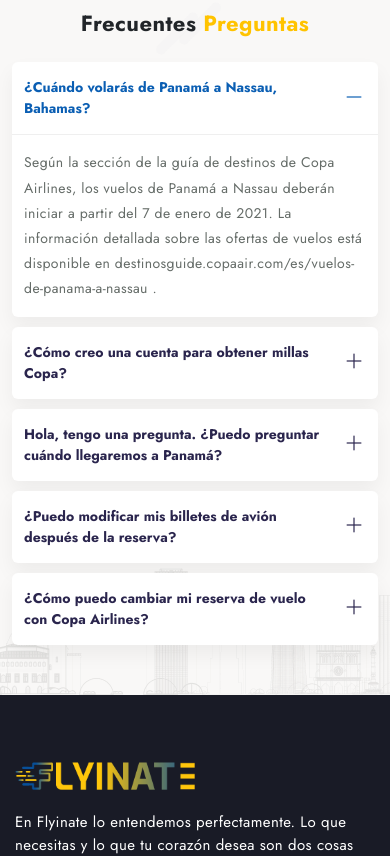
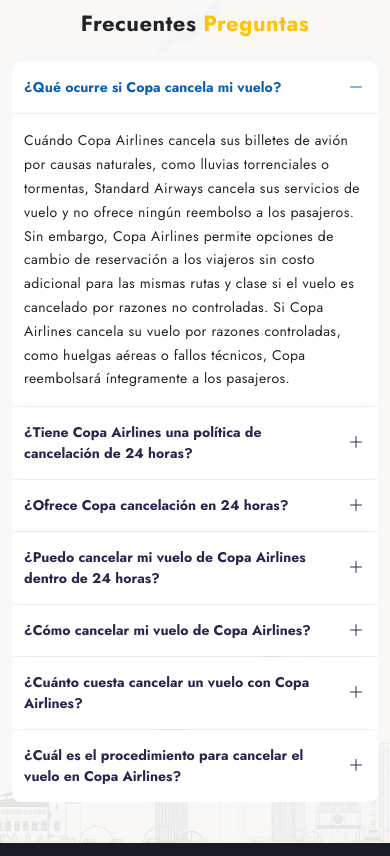
Before and after one commit to SNVA0011/CopaFlyinate, a Next.js app: page /cancelacion in a window 390 px wide. Shown: the part 2808-3664 px from the top of the page. Built offline with nearby package versions, Linux system fonts and the light colour scheme.

Commit message:
faq-content-update

```diff
--- a/pages/cancelacion.js
+++ b/pages/cancelacion.js
@@ -13,10 +13,11 @@
     return (
         <>
             <PageHead
-                title="Flyinate | Cancelación"
-                description=""
-                keywords=""
+                title='Cancelación de vuelos de Copa Airlines | Flyinate'
+                description='Obtenga toda la información sobre "Cómo cancelar su vuelo de Copa Airlines" y también lea sus últimas políticas de cancelación para proceder con el proceso.'
+                keywords='Copa Airlines cancelación de vuelo, cancelar vuelo Copa Airlines, cancelar vuelo en Copa Airlines, Copa Airlines cancelar vuelo'
             />
+
 
             <BreadHero title="Cancelación" linkhtml={<><ul className='breadcrumb text-white'>
                 <li className="breadcrumb-item" > <Link href="/">Casa</Link> </li>
@@ -89,24 +90,32 @@
                 titleTwo={`Preguntas`}
                 FaqLists={[
                     {
-                        'title': '¿Cuándo volarás de Panamá a Nassau, Bahamas?',
-                        'content': 'Según la sección de la guía de destinos de Copa Airlines, los vuelos de Panamá a Nassau deberán iniciar a partir del 7 de enero de 2021. La información detallada sobre las ofertas de vuelos está disponible en destinosguide.copaair.com/es/vuelos-de-panama-a-nassau .'
+                        'title': '¿Qué ocurre si Copa cancela mi vuelo?',
+                        'content': 'Cuándo Copa Airlines cancela sus billetes de avión por causas naturales, como lluvias torrenciales o tormentas, Standard Airways cancela sus servicios de vuelo y no ofrece ningún reembolso a los pasajeros. Sin embargo, Copa Airlines permite opciones de cambio de reservación a los viajeros sin costo adicional para las mismas rutas y clase si el vuelo es cancelado por razones no controladas. Si Copa Airlines cancela su vuelo por razones controladas, como huelgas aéreas o fallos técnicos, Copa reembolsará íntegramente a los pasajeros.'
                     },
                     {
-                        'title': '¿Cómo creo una cuenta para obtener millas Copa?',
-                        'content': 'Como se indica en copaair.com, para unirse a ConnectMiles debe crear una cuenta proporcionando información personal en el sitio web de la empresa. Para ganar millas, simplemente proporcione su número ConnectMiles al reservar vuelos. Cuando realice el check-in para su vuelo, confirme que su número de ConnectMiles aparezca en su tarjeta de embarque y asegúrese de que el nombre en su tarjeta de embarque coincida con el nombre asociado con su cuenta ConnectMiles.'
+                        'title': '¿Tiene Copa Airlines una política de cancelación de 24 horas?',
+                        'content': 'Sí, Copa Airlines tiene una política de cancelación definida de 24 horas, que le permite cancelar su vuelo dentro de las 24 horas de la reserva. Con esto, usted puede hacer uso de su reembolso total del boleto de Copa, sólo si ha hecho su cancelación dentro de las 24 horas. De lo contrario, después de 24 horas, tendrá que pagar los gastos de cancelación y la política de 24 horas de Copa Airlines no será aplicable.'
                     },
                     {
-                        'title': 'Hola, tengo una pregunta. ¿Puedo preguntar cuándo llegaremos a Panamá?',
-                        'content': 'Porque nuestro vuelo fue cancelado. Fecha del vuelo 17.3.2020 número CM 505 Gracias por la respuesta.'
+                        'title': '¿Ofrece Copa cancelación en 24 horas?',
+                        'content': 'Sí, Copa Airlines ofrece 24 horas de cancelación para sus pasajeros. Si cancela su billete dentro de las 24 horas siguientes a la reserva, la compañía aérea no le cobrará gastos de cancelación. Si desea cancelar su billete de avión de Copa Airlines, sólo tiene que visitar el sitio web estándar de la compañía aérea. A continuación, haga clic en la sección "mis viajes" e introduzca el número de referencia de la reserva y el nombre del pasajero en la casilla correspondiente. Seleccione la opción "cancelar reserva", elija la forma de pago y abone los gastos de cancelación aplicables. Una vez completado el procedimiento, la compañía aérea le enviará por correo electrónico la confirmación de la cancelación del vuelo de Copa Airlines.'
                     },
                     {
-                        'title': '¿Puedo modificar mis billetes de avión después de la reserva?',
-                        'content': 'Sí, Alitalia le permite seleccionar y reservar su asiento durante la reserva o posteriormente a través de la sección Mis reservas de su sitio web. Puede haber una tarifa adicional por elegir ciertos asientos.',
+                        'title': '¿Puedo cancelar mi vuelo de Copa Airlines dentro de 24 horas?',
+                        'content': 'Sí, definitivamente usted puede cancelar su vuelo de Copa Airlines dentro de 24 horas convenientemente. Si cancela su vuelo con Copa Airlines dentro de las 24 horas de haber hecho la reservación, entonces tiene derecho a solicitar un reembolso completo sin pagar ningún cargo extra. Si usted tiene un boleto no reembolsable, entonces usted no es elegible para tomar el importe total pagado en el momento de la reserva de acuerdo con la política de Copa Airlines.'
                     },
                     {
-                        'title': '¿Cómo puedo cambiar mi reserva de vuelo con Copa Airlines?',
-                        'content': 'Puedes cambiar o modificar tu reserva con Copa Airlines en línea. Para hacerlo, inicia sesión en tu sitio web oficial, ingresa tu número de reserva y apellido, y selecciona “Gestionar mi reserva”. Desde allí, puede seleccionar la opción "Cambiar vuelo" para modificar su itinerario según sea necesario.'
+                        'title': '¿Cómo cancelar mi vuelo de Copa Airlines?',
+                        'content': 'Los viajeros pueden llamar al servicio de atención al cliente de Copa Airlines al +1-786-840 COPA (2672) sólo entre las 5 am y las 11 pm hora local todos los días y solicitar la cancelación de los billetes de avión de Copa Airlines. Sin embargo, también puede cancelar su vuelo de Copa Airlines a través del modo en línea. Sólo tiene que visitar el sitio web estándar de Copa Airlines y hacer clic en la pestaña "Mis viajes". A continuación, introduzca su código de reserva y su apellido para cancelar su vuelo. Realiza el pago de tu cancelación y recibirás el correo de confirmación en tu ID de correo electrónico registrado.'
+                    },
+                    {
+                        'title': '¿Cuánto cuesta cancelar un vuelo con Copa Airlines?',
+                        'content': 'Para cancelar las reservas de Copa Airlines, tiene que pagar el coste de cancelación de vuelo de Copa Airlines, que variará según el tiempo restante para la salida, las políticas de cancelación y su destino. Pero aún así, si usted está viajando a cualquier destino nacional, entonces usted tiene que pagar entre 180 USD a 300 USD y para reservas internacionales 300 USD a 400 USD.'
+                    },
+                    {
+                        'title': '¿Cuál es el procedimiento para cancelar el vuelo en Copa Airlines?',
+                        'content': 'Para cancelar el vuelo en Copa Airlines, puedes comunicarte con el representante de Copa Airlines llamando al +1-786-840 COPA (2672) o utilizar su sitio web oficial. Si quieres ir con el modo en línea y conocer el proceso, a continuación, vaya a través de la opción de reserva gestionada en el sitio web de Copa Airlines y proporcionar su apellido y número de PNR. Elige la opción de cancelar reserva y menciona el motivo de la cancelación. Una vez hecho esto, deberá abonar los gastos de cancelación del vuelo de Copa Airlines.'
                     }
                 ]}
             />
--- a/styles/globals.css
+++ b/styles/globals.css
@@ -518,13 +518,18 @@
 .como-picimg.texture-1.tp img {
     border-radius: 20px;
 }
-
+.siteaccordian.accordion {
+    border-radius: 10px;
+    overflow: hidden;
+}
 
 .accordion.siteaccordian .accordion-item {
     box-shadow: 0px 10px 20px 0px rgba(0, 0, 0, 0.05);
     background-color: #fff;
-    margin-bottom: 10px;
-    border-radius: 6px;
+    margin-bottom: 1px;
+}
+.accordion.siteaccordian .accordion-item:last-child{
+    box-shadow: none;
 }
 .accordion.siteaccordian .accordion-body,
 .accordion.siteaccordian .accordion-button{
@@ -536,8 +541,9 @@
 .accordion.siteaccordian .accordion-body {
     line-height: 1.8;
     border-top: solid 1px #efefef;
-    color: #656c68;
 }
+
+.accordion.siteaccordian .accordion-body p:last-child,
 .accordion.siteaccordian .accordion-header {
     margin: 0;
 }
@@ -556,7 +562,7 @@
 .accordion.siteaccordian .accordion-button i.bi {
     position: absolute;
     right: -28px;
-    font-size: 29px;
+    font-size: 20px;
     top: 50%;
     -webkit-transform: translateY(-50%);
     -moz-transform: translateY(-50%);
@@ -750,9 +756,7 @@
 .accordion.siteaccordian .accordion-button{
     font-size: 16px;
 }
-.accordion.siteaccordian .accordion-button i.bi{
-    font-size: 26px;
-}
+
 .top-title.get-inf-amet {
     margin-bottom: 26px;
 }
@@ -767,15 +771,16 @@
  body .popular-destination, body .pyblock-80{ padding: 50px 0; }
  body .popular-destination.blogaddalist.details .blog-inner-box2 h3.como-un-title, body h3.como-un-title{ font-size: 20px; }
  .cancelar-mt-5 { margin-top: 120px; }
- .accordion.siteaccordian .accordion-button i.bi{
-    font-size: 24px;
-}
+
 p.mb-2.gtinfo img {
     width: 35px;
 }
 
 .vuelo-wcol {
     width: 100%;
+}
+.accordion.siteaccordian .accordion-button{
+    padding-right: 0;
 }
  }
  @media (max-width:575px){ .where-doyou h1{ font-size: 36px; }
@@ -792,6 +797,7 @@
  img.airport-baggage{ border-radius: 6px; }
  .accordion.siteaccordian .accordion-button{
     font-size: 14px;
+    padding-right: 0;
 }
 p.mb-2.gtinfo{
     font-size: 12px;
@@ -832,12 +838,19 @@
  .accordion.siteaccordian .accordion-body, .accordion.siteaccordian .accordion-button{
     padding: 15px 12px;
 }
+.accordion.siteaccordian .accordion-button{
+    padding-right: 0;
+}
 .accordion.siteaccordian .accordion-header {
     padding-right: 42px;
 }
-.accordion.siteaccordian .accordion-button i.bi{
-    font-size: 20px;
+.accordion.siteaccordian .accordion-body{
+    line-height: 1.7;
+}
+
+ }
+ @media (max-width:475px){ .where-doyou h1{ font-size: 32px; }
+ .accordion.siteaccordian .accordion-button i.bi{
+    font-size: 16px;
 }
  }
- @media (max-width:475px){ .where-doyou h1{ font-size: 32px; }
- }
```
Also changed, not shown: pages/cambiar-vuelo.js (+23 -13 lines), pages/index.js (+4 -7 lines), pages/politica-de-equipaje.js (+3 -5 lines), pages/servicio-al-cliente.js (+4 -3 lines).
